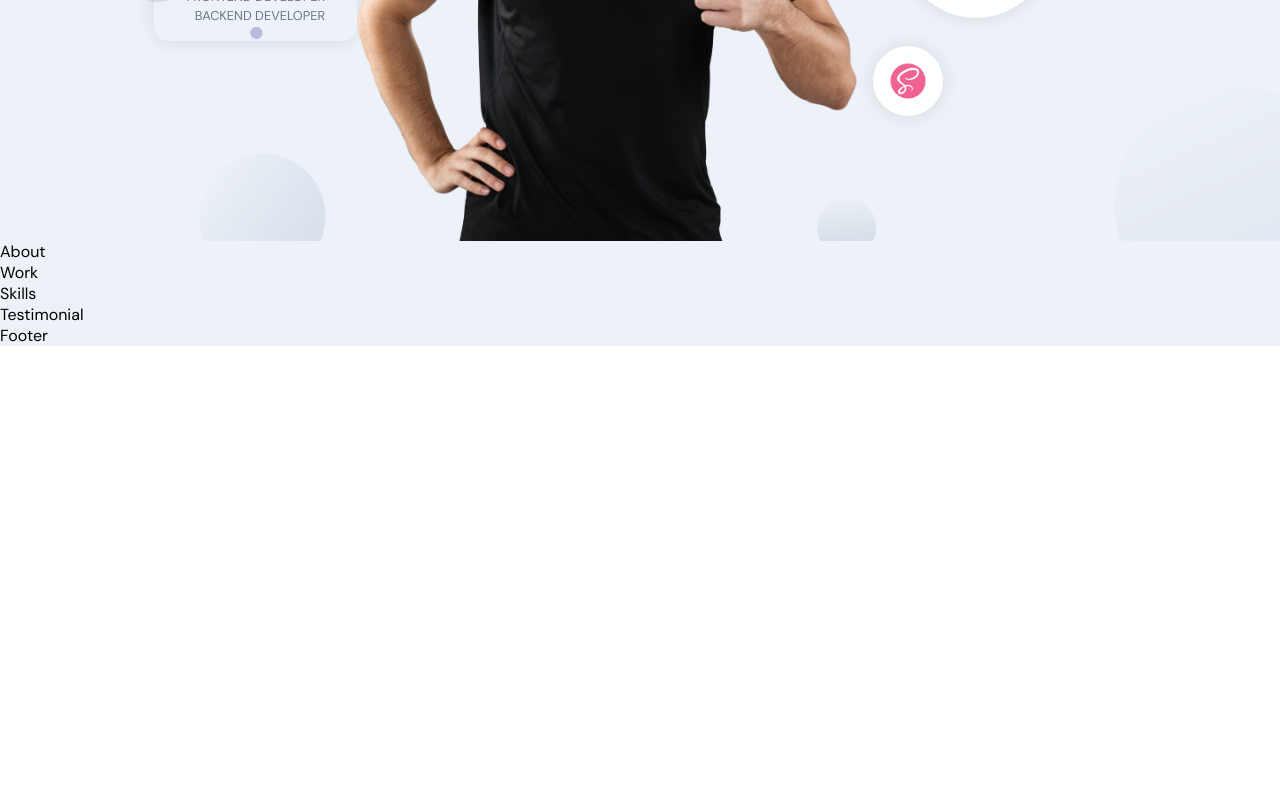
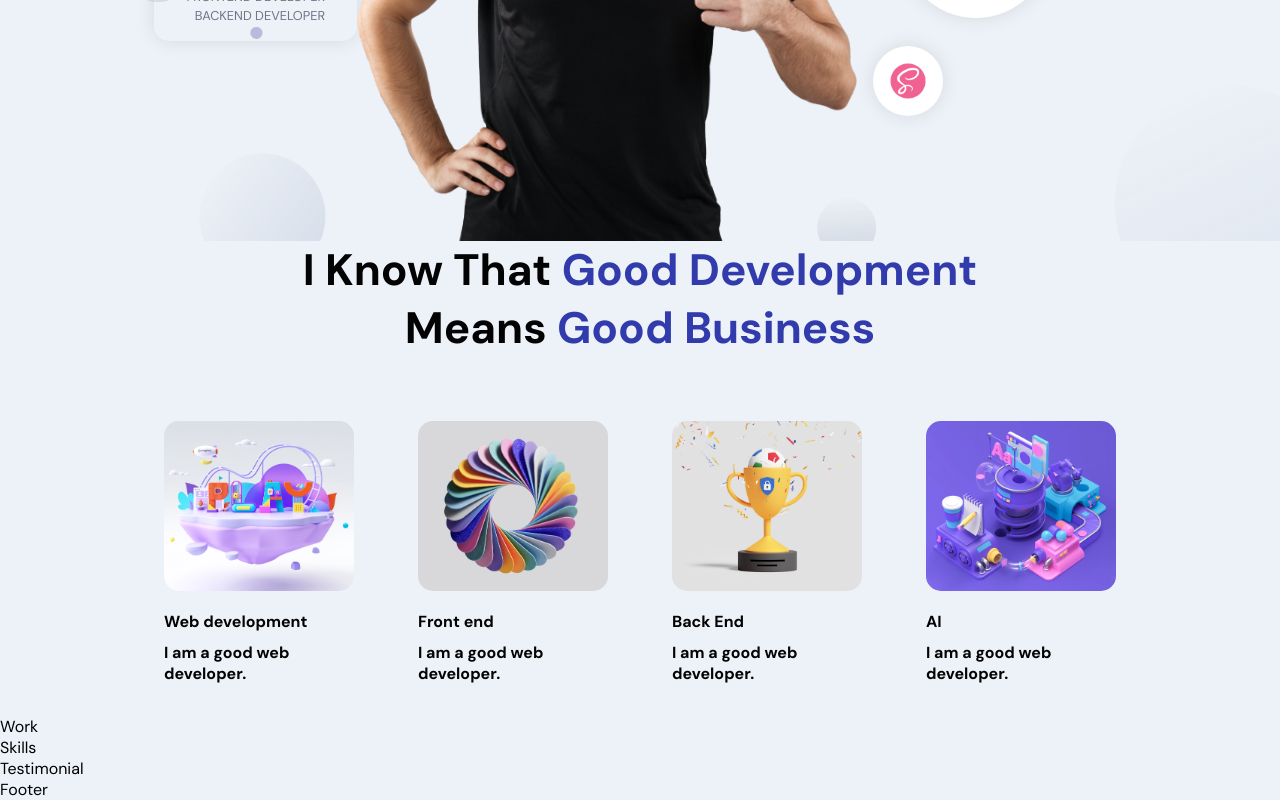
Before and after one commit to Nylio-prog/portfolio, a React (Create React App) app in the folder frontend_react/: page / in a window 1280 px wide. Shown: the part 482-1282 px from the top of the page. Before the commit the page ends 828 px from the top, so only its background shows below. Built offline with nearby package versions, Linux system fonts and the light colour scheme.

Commit message:
created sanity client

```diff
--- a/frontend_react/src/container/About/About.jsx
+++ b/frontend_react/src/container/About/About.jsx
@@ -1,10 +1,39 @@
-import React from 'react'
+import React, {useState, useEffect} from 'react';
+import { motion } from 'framer-motion';
+
+import { images } from '../../constants';
 
 import './About.scss';
 
+const abouts = [
+  { title: 'Web development', description: 'I am a good web developer.', imgUrl: images.about01},
+  { title: 'Front end', description: 'I am a good web developer.', imgUrl: images.about02},
+  { title: 'Back End', description: 'I am a good web developer.', imgUrl: images.about03},
+  { title: 'AI', description: 'I am a good web developer.', imgUrl: images.about04},
+]
+
 const About = () => {
   return (
-    <div>About</div>
+    <>
+    <h2 className='head-text'>I Know That <span> Good development</span><br /> means<span> Good business</span>
+    </h2>
+
+    <div className='app__profiles'>
+      {abouts.map((about, index) => (
+        <motion.div
+          whileInView={{ opacity: 1 }}
+          whileHover={{ scale: 1.1 }}
+          transition={{ duration: 0.5, type: 'tween' }}
+          className='app__profile-item'
+          key={about.title + index}
+        >
+          <img src={about.imgUrl} alt={about.title}/>
+          <h2 className='bold-text' style={{marginTop: 20}}>{about.title}</h2>
+          <h2 className='bold-text' style={{marginTop: 10}}>{about.description}</h2>
+        </motion.div>
+      ))}
+    </div>
+    </>
   )
 }
 
--- a/frontend_react/src/container/About/About.scss
+++ b/frontend_react/src/container/About/About.scss
@@ -0,0 +1,38 @@
+.app__about {
+    flex: 1;
+    width: 100%;
+    flex-direction: column;
+}
+
+.app__profiles {
+    display: flex;
+    justify-content: center;
+    align-items: flex-start;
+    flex-wrap: wrap;
+    margin-top: 2rem;
+}
+
+.app__profile-item {
+    width: 190px;
+    display: flex;
+    justify-content: flex-start;
+    align-items: flex-start;
+    flex-direction: column;
+    margin: 2rem;
+
+    img {
+        width: 100%;
+        height: 170px;
+        border-radius: 15px;
+        object-fit: cover;
+    }
+
+    @media screen and (min-width: 2000px) {
+        width: 370px;
+        margin: 2rem 4rem;
+
+        img {
+            height: 320px;
+        }
+    }
+}
```
Also changed, not shown: frontend_react/src/client.js (added, +14 -0 lines), 1 other file (tests, documents, lock files or other folders).
